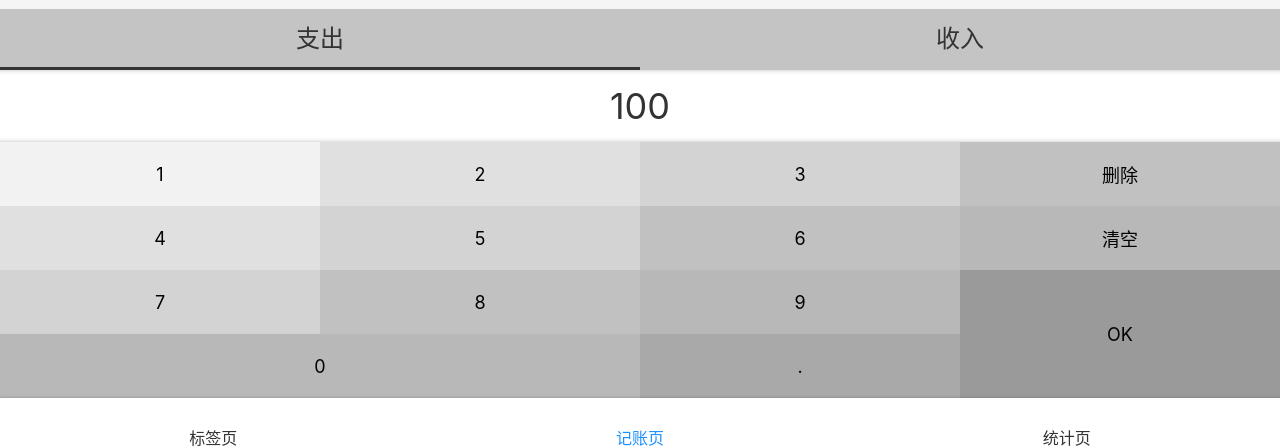
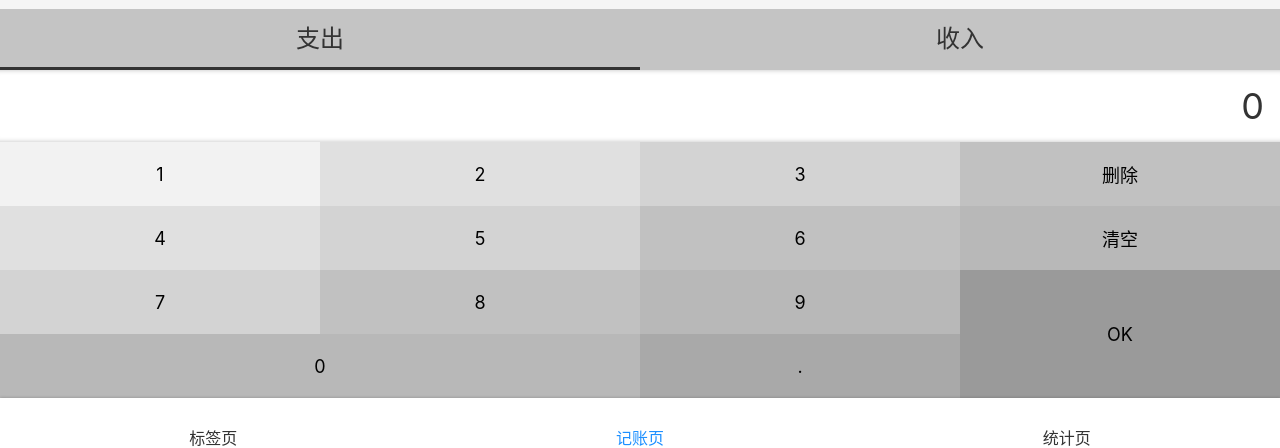
Before and after one commit to YoungDriverOfTech/bookKeeping-react-source, a React app: page /#/money in a window 1280 px wide. Shown: the part 346-794 px from the top of the page. Built offline with nearby package versions, Linux system fonts and the light colour scheme.

Commit message:
numberPad 功能 wip(work in process)

```diff
--- a/src/views/Money.tsx
+++ b/src/views/Money.tsx
@@ -17,28 +17,7 @@
       <TagsSection />
       <NoteSection/>
       <CategorySection/>
-
-      <NumberPadSection>
-        <div className="output">
-          100
-        </div>
-        <div className="pad clearFix">
-          <button>1</button>
-          <button>2</button>
-          <button>3</button>
-          <button>删除</button>
-          <button>4</button>
-          <button>5</button>
-          <button>6</button>
-          <button>清空</button>
-          <button>7</button>
-          <button>8</button>
-          <button>9</button>
-          <button className="ok">OK</button>
-          <button className="zero">0</button>
-          <button className="dot">.</button>
-        </div>
-      </NumberPadSection>
+      <NumberPadSection/>
     </MyLayout>
   );
 }
--- a/src/views/Money/CategorySection.tsx
+++ b/src/views/Money/CategorySection.tsx
@@ -34,15 +34,18 @@
   return (
     <Wrapper>
       <ul>
-        {categoryList.map( c =>
-          <li className={category === c ? 'selected' : ''}
-              onClick={() => {setCategory(c)}}>
+        {categoryList.map(c =>
+          <li key={c}
+              className={category === c ? 'selected' : ''}
+              onClick={() => {
+                setCategory(c);
+              }}>
             {categoryMap[c]}
           </li>
         )}
       </ul>
     </Wrapper>
-  )
-}
+  );
+};
 
-export {CategorySection}
+export {CategorySection};
--- a/src/views/Money/NumberPadSection.tsx
+++ b/src/views/Money/NumberPadSection.tsx
@@ -1,13 +1,14 @@
 import styled from 'styled-components';
+import React, {useState} from 'react';
 
-const NumberPadSection = styled.section`
+const Wrapper = styled.section`
   display: flex;
   flex-direction: column;
   > .output{
     background: white;
     font-size: 36px;
     line-height: 72px;
-    text-align: center;
+    text-align: right;
     padding: 0 16px;
     box-shadow: inset 0 -5px 5px -5px rgba(0,0,0,0.25),
                 inset 0 5px 5px -5px rgba(0,0,0,0.25);
@@ -48,4 +49,63 @@
     }
   }
 `;
+
+const NumberPadSection: React.FC = () => {
+  const [output, setOutput] = useState('0');
+  const onClickButtonWrapper = (e: React.MouseEvent) => {
+    const text = (e.target as HTMLButtonElement).textContent;
+    if (text === null) {return;}
+    switch (text) {
+      case '0':
+      case '1':
+      case '2':
+      case '3':
+      case '4':
+      case '5':
+      case '6':
+      case '7':
+      case '8':
+      case '9':
+      case '.':
+        if (output === '0') {
+          setOutput(text);
+        } else {
+          setOutput(output + text);
+        }
+        break;
+      case '删除':
+        console.log('删除');
+        break;
+      case '清空':
+        console.log('清空');
+        break;
+      case 'OK':
+        console.log('确认');
+        break;
+    }
+  };
+  return (
+    <Wrapper>
+      <div className="output">
+        {output}
+      </div>
+      <div className="pad clearFix" onClick={onClickButtonWrapper}>
+        <button>1</button>
+        <button>2</button>
+        <button>3</button>
+        <button>删除</button>
+        <button>4</button>
+        <button>5</button>
+        <button>6</button>
+        <button>清空</button>
+        <button>7</button>
+        <button>8</button>
+        <button>9</button>
+        <button className="ok">OK</button>
+        <button className="zero">0</button>
+        <button className="dot">.</button>
+      </div>
+    </Wrapper>
+  );
+};
 export {NumberPadSection}
```
